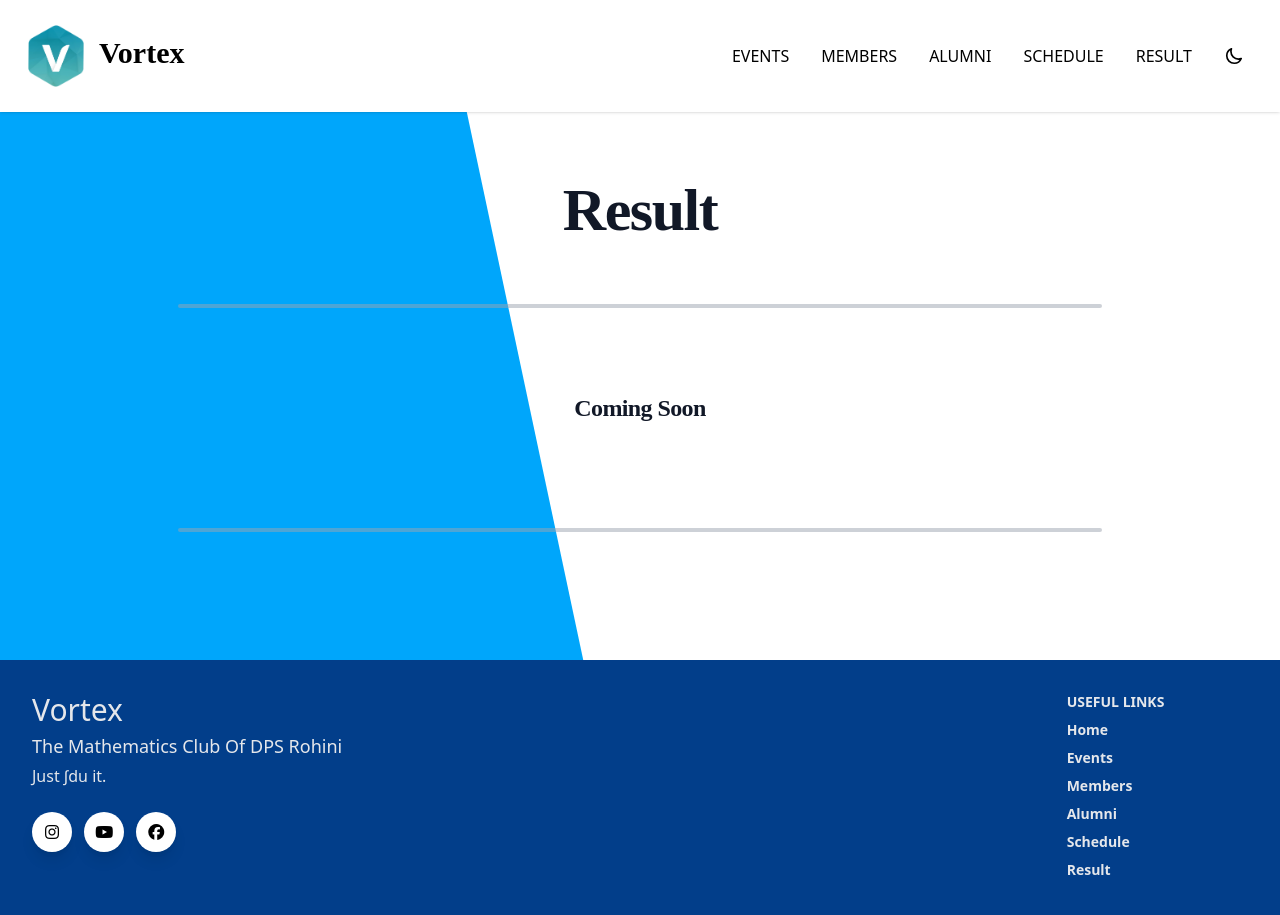
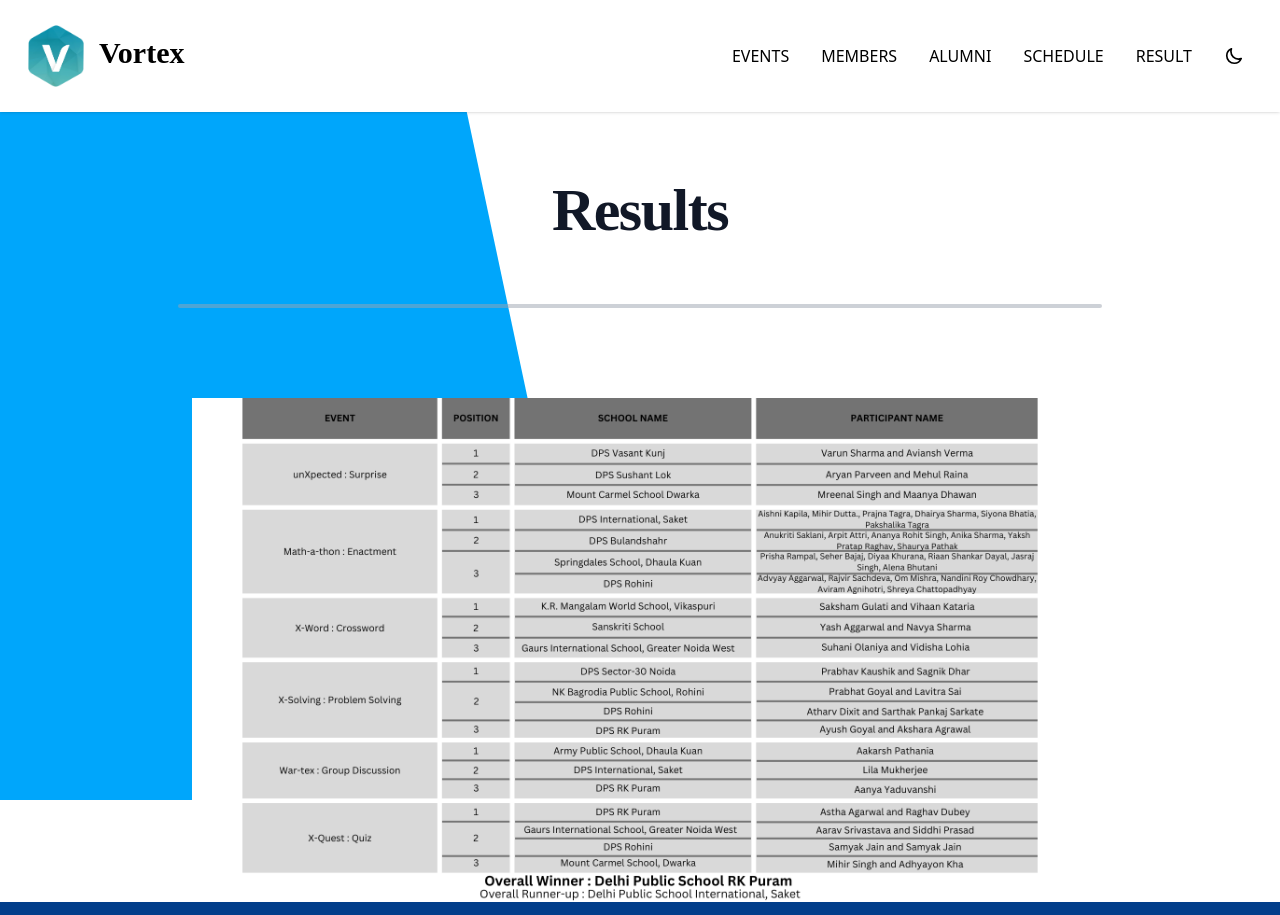
Before and after one commit to akshattdahiya/Vortex2024, a website: page docs/result.html in a window 1280 px wide. Shown: the top 915 px of the page. Drawn offline with Linux system fonts and the light colour scheme.

Commit message:
major changes :eyes:

```diff
--- a/docs/result.html
+++ b/docs/result.html
@@ -66,25 +66,16 @@
         <div class="py-8 px-4 mx-auto max-w-screen-xl text-center lg:py-16 lg:px-6">
 
           <div class="mx-auto mb-8 max-w-screen-sm lg:mb-16">
-            <h2 class="mb-4 text-4xl md:text-6xl tracking-tight font-extrabold text-gray-900 dark:text-white">Result</h2>
+            <h2 class="mb-4 text-4xl md:text-6xl tracking-tight font-extrabold text-gray-900 dark:text-white">Results</h2>
           </div>
 
-          <hr class="w-3/4 h-1 my-16 mx-auto bg-gray-400 opacity-50 border-0 rounded-md">
-
-          <!--Schedule-->
-          <div class="flex justify-evenly items-center mx-auto lg:mb-20 mb-5 flex-wrap">
-            <div class="text-center text-gray-900 dark:text-gray-200 my-5 mx-5">
-              <h3 class="mb-1 text-2xl font-bold tracking-tight text-gray-900 dark:text-white">
-                Coming Soon
-              </h3>
-            </div>
-
-          </div>
-
-          <hr class="w-3/4 h-1 my-16 mx-auto bg-gray-400 opacity-50 border-0 rounded-md">
+          <hr class="w-3/4 h-1 mt-16 mx-auto bg-gray-400 opacity-50 border-0 rounded-md">
 
         </div>
       </section>
+      <div style="width: 70%; margin-top: 2% !important ;margin: auto;" class="mb-10">
+        <img src="result_sheet.png">
+      </div>
     </main>
   </div>
 
```
Also changed, not shown: docs/schedule.html (+0 -1 lines), docs/Schedule pg 1.jpg (added), docs/Schedule pg 2.jpg (added), docs/result_sheet.png (added).
